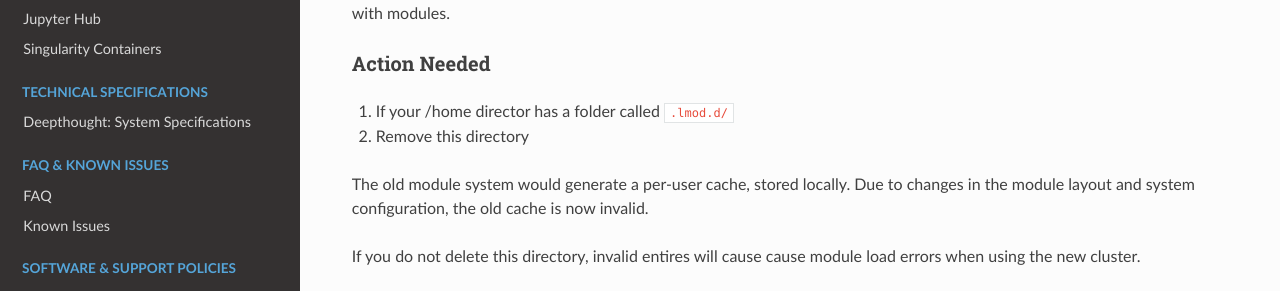
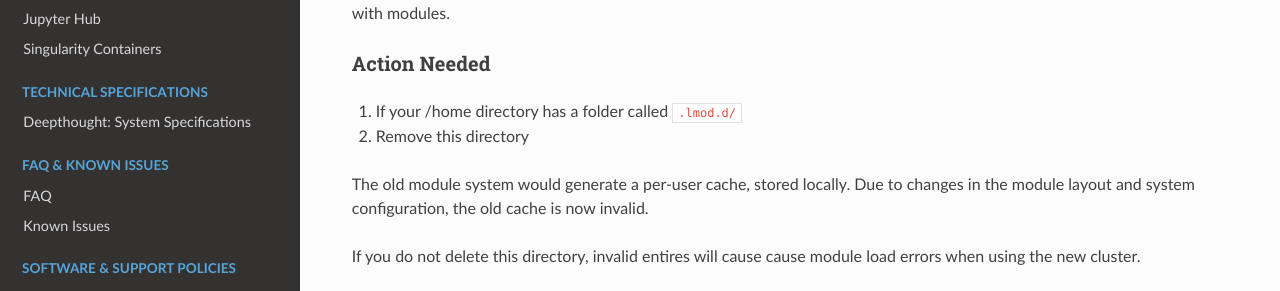
Before and after one commit to flindersuni/DeepThoughtHPC-docs, a Sphinx documentation site: the page built from docs/source/migration/upgrademigration.rst, in a window 1280 px wide and 968 px high. Shown: the part 382-673 px from the top of the window. Built offline with Sphinx 7.4.7 and the Read the Docs theme 2.0.0, drawn with Linux system fonts in a browser that asks for light colours.

Commit message:
Typo Fix

```diff
--- a/docs/source/migration/upgrademigration.rst
+++ b/docs/source/migration/upgrademigration.rst
@@ -18,7 +18,7 @@ all operations dealing with modules.
 Action Needed
 **************
 
-1. If your /home director has a folder called ``.lmod.d/``
+1. If your /home directory has a folder called ``.lmod.d/``
 2. Remove this directory
 
 The old module system would generate a per-user cache, stored locally. Due to changes in the module layout and system
```
